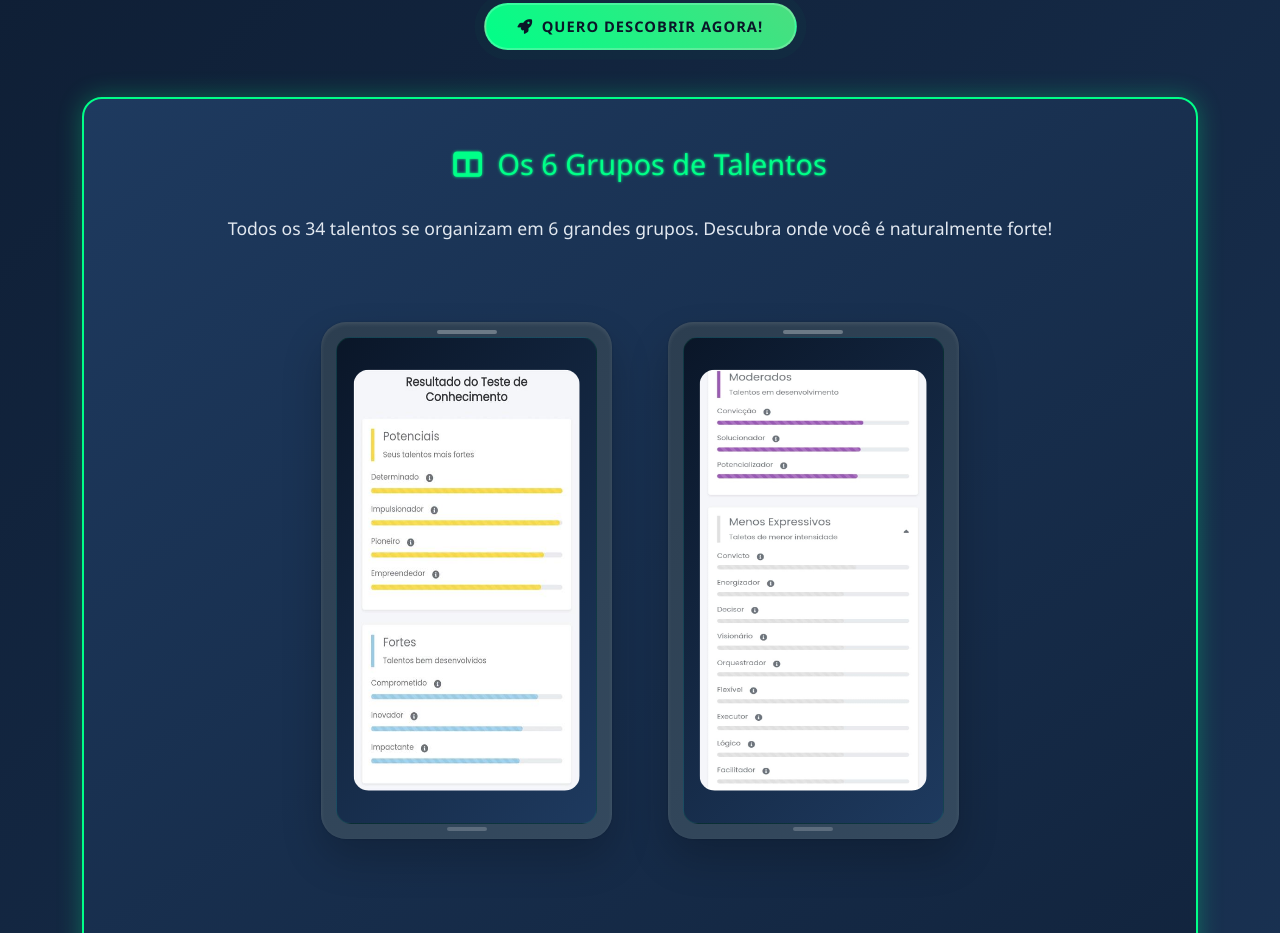
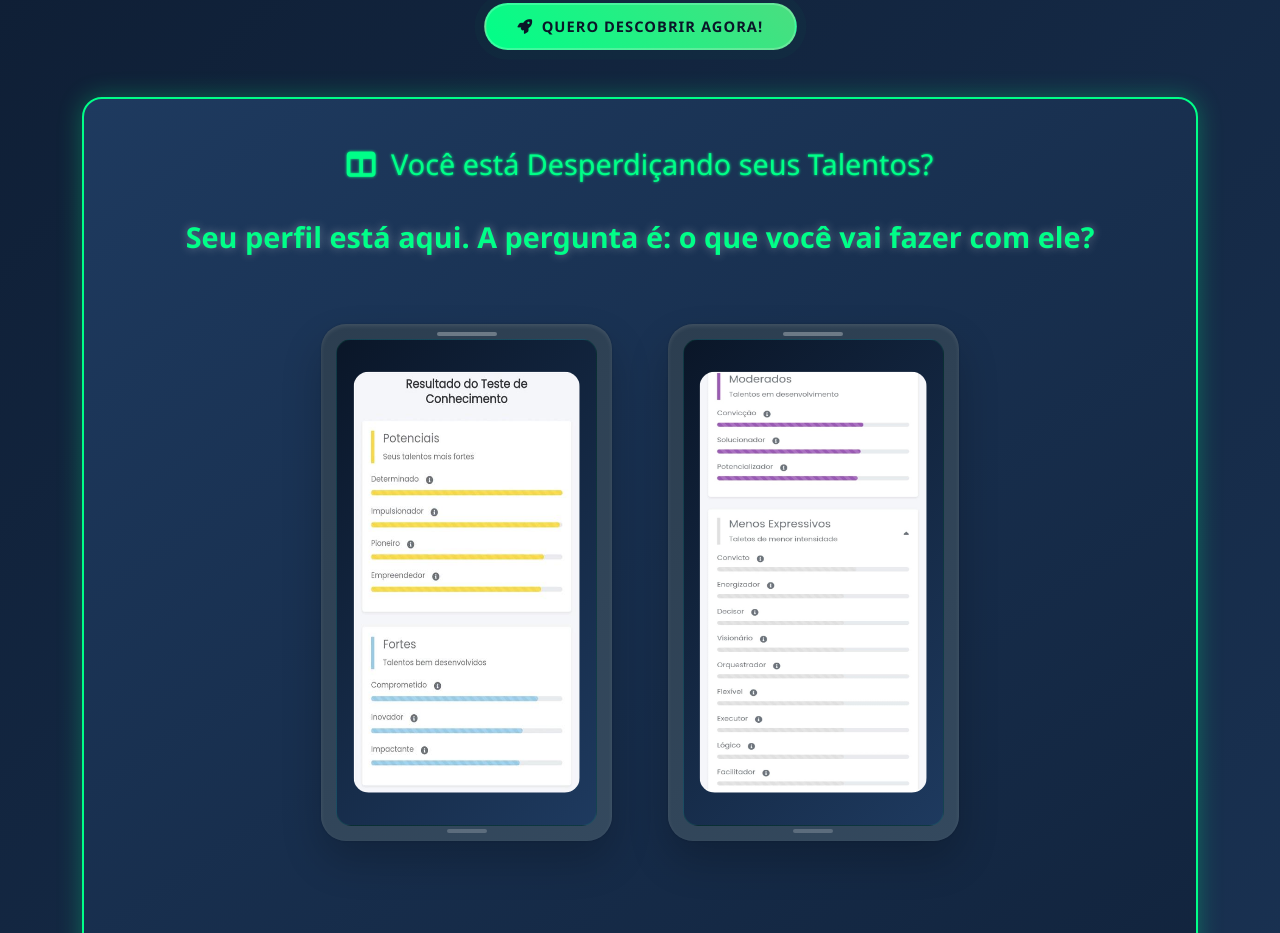
Before and after one commit to matheusgzl/bussola-de-talentos2.0, a plain HTML site: page index.html in a window 1280 px wide. Shown: the part 5249-6182 px from the top of the page. Drawn offline with nearby package versions, Linux system fonts and the light colour scheme.

Commit message:
Update index.html

```diff
--- a/index.html
+++ b/index.html
@@ -539,10 +539,10 @@
                         <div class="transformation-promise animate-on-scroll">
                             <h3 class="promise-title">
                                 <i class="fas fa-columns me-2"></i>
-                                Os 6 Grupos de Talentos
+                                Você está Desperdiçando seus Talentos?
                             </h3>
-                            <p style="color: var(--text-gray); margin-bottom: 2rem; font-size: 1.1rem;">
-                                Todos os 34 talentos se organizam em 6 grandes grupos. Descubra onde você é naturalmente forte!
+                            <p style="color: var(--neon-green); margin-bottom: 1rem; font-size: 1.8rem; font-weight: 700; text-shadow: 0px 0px  10px rgba(255, 255, 255, 0.349);">
+                                Seu perfil está aqui. A pergunta é: o que você vai fazer com ele?
                             </p>
 
                              <!-- Mobile Screenshots Section -->
```
